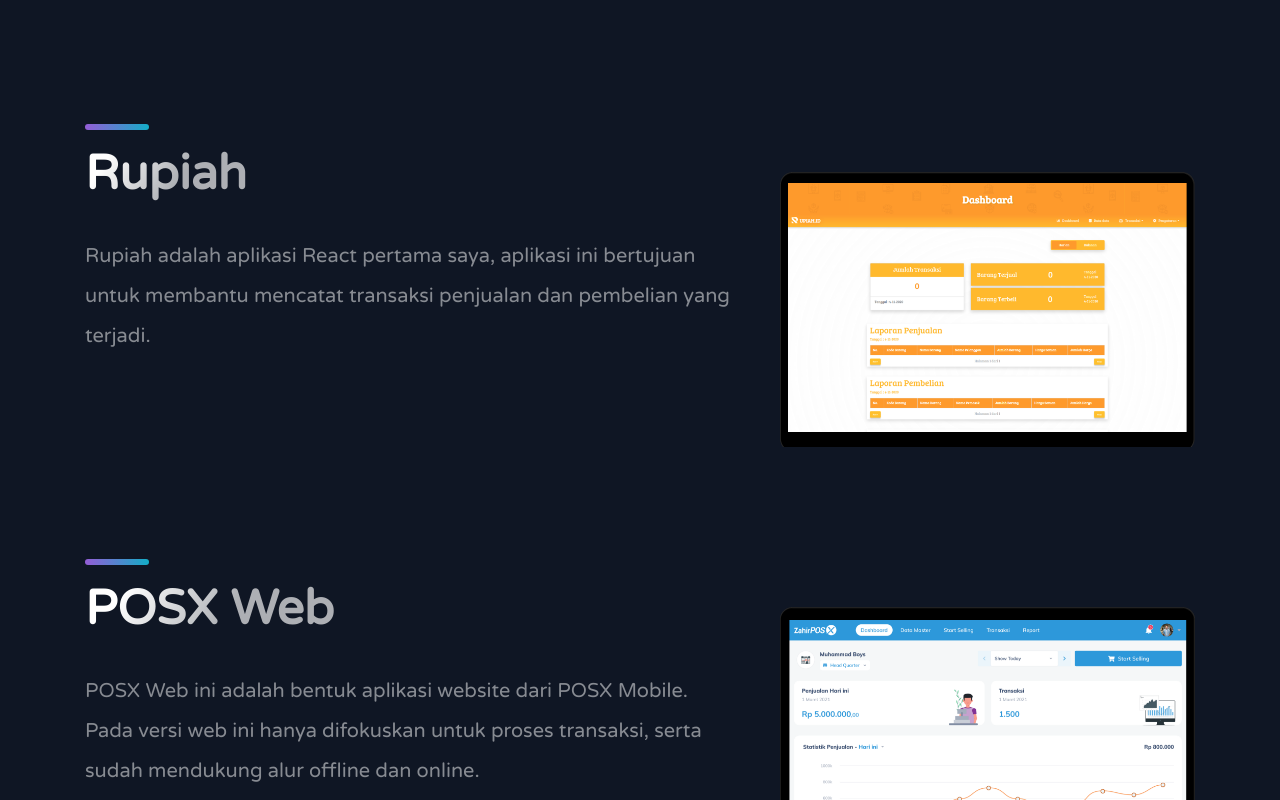
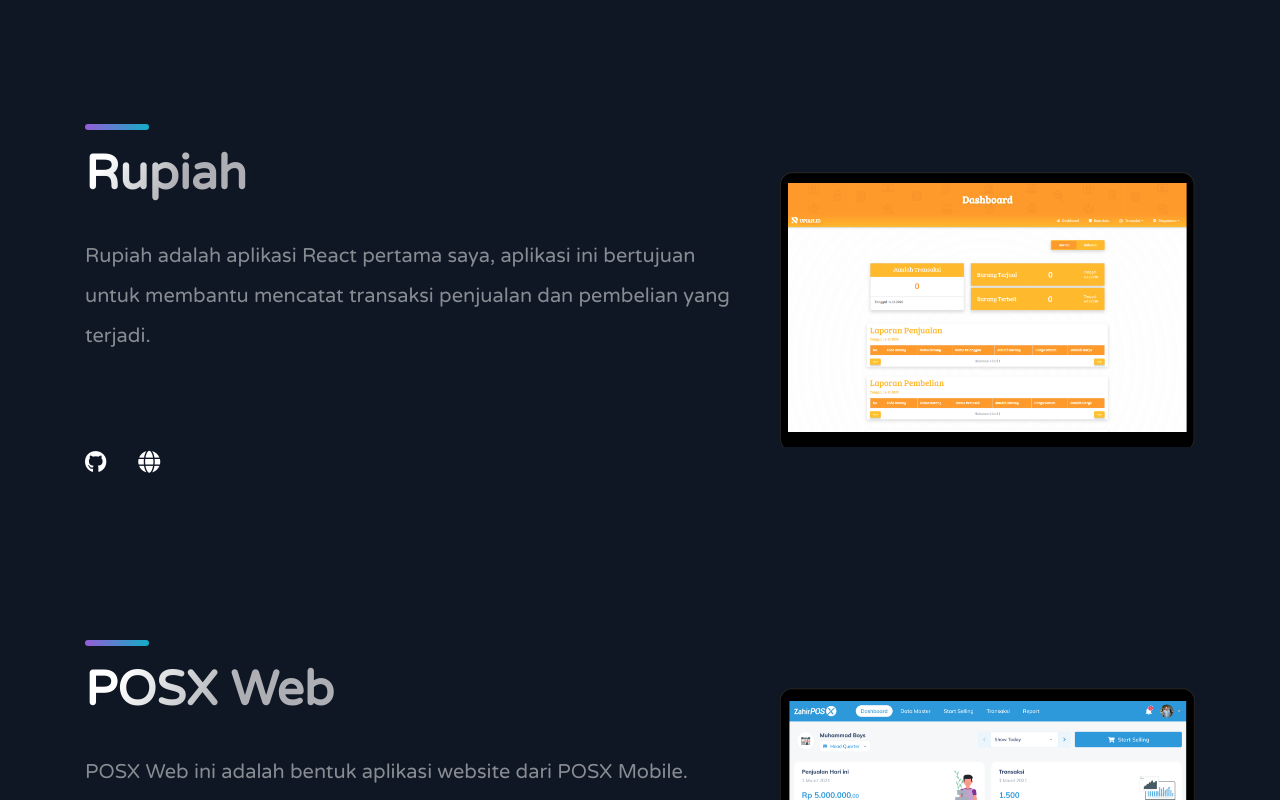
Before and after one commit to luthfiajiw/law-portfolio, a SvelteKit app: page /react in a window 1280 px wide. Shown: the part 500-1300 px from the top of the page. Built offline with nearby package versions, Linux system fonts and the light colour scheme.

Commit message:
link projects

```diff
--- a/src/components/ProjectSection.svelte
+++ b/src/components/ProjectSection.svelte
@@ -6,8 +6,17 @@
   export let name: string
   export let description: string
   export let imgHeight = 400
+  export let googlePlay = ""
+  export let appStore = ""
+  export let github = ""
+  export let browser = ""
+  export let certificate = ""
+  let screenWidth: number
 </script>
 
+<svelte:window bind:innerWidth={screenWidth} />
+
+<section>
   <div class="d-flex justify-content-between mt-5">
     <div>
       <Divider />
@@ -35,6 +44,38 @@
     />
   </div>
 
+  <div class={`d-flex align-items-center ${screenWidth > 768 ? "mb-5" : "mt-3"}`}>
+    {#if googlePlay !== ""}
+      <a href={googlePlay} target="_blank" rel="noopener noreferrer">
+        <i class="fa-brands fa-google-play"/>
+      </a>
+    {/if}
+    {#if appStore !== ""}
+      <a href={appStore} target="_blank" rel="noopener noreferrer">
+        <i class="fa-brands fa-app-store-ios"/>
+      </a>
+    {/if}
+    {#if github !== ""}
+      <a href={github} target="_blank" rel="noopener noreferrer">
+        <i class="fa-brands fa-github"/>
+      </a>
+    {/if}
+    {#if browser !== ""}
+      <a href={browser} target="_blank" rel="noopener noreferrer">
+        <i class="fa-solid fa-globe"></i>
+      </a>
+    {/if}
+    {#if certificate !== ""}
+      <a href={certificate} target="_blank" rel="noopener noreferrer">
+        <i class="fa-solid fa-certificate"></i>
+      </a>
+    {/if}
+    <!-- <span>
+      See Previews
+    </span> -->
+  </div>
+</section>
+
 <style>
   h3 {
     font-size: 48px;
@@ -46,7 +87,16 @@
     padding-top: 58px;
     margin-bottom: 32px;
   }
-
+  a {
+    font-size: 22px;
+    color: #FFFFFF;
+    cursor: pointer;
+    margin-right: 2rem;
+  }
+  a:hover {
+    transition: all 0.3s ease 0s;
+		transform: scale(1.2);
+  }
   .desc {
     max-width: 800px;
     font-size: 20px;
@@ -61,6 +111,11 @@
       padding-top: 0px;
       margin-bottom: 18px;
     }
+    a {
+      font-size: 16px;
+      margin-right: 1.5rem;
+      margin-bottom: 0;
+    }
     .desc {
       font-size: 16px;
       line-height: 24px;
--- a/src/routes/Header.svelte
+++ b/src/routes/Header.svelte
@@ -1,5 +1,3 @@
-<script>
-</script>
 
 <section class="header row align-items-center">
 	<div class="col-6">
@@ -29,7 +27,7 @@
 		font-size: 1.6rem;
 	}
 	.appbar a:hover {
-		transition: all 0.5s ease 0s;
+		transition: all 0.3s ease 0s;
 		transform: scale(1.2);
 	}
 	.header-name {
--- a/src/routes/Hero.svelte
+++ b/src/routes/Hero.svelte
@@ -3,10 +3,10 @@
 	// @ts-ignore
 	import { LottiePlayer } from '@lottiefiles/svelte-lottie-player';
 
-  let screenSize: number
+  let screenWidth: number
 </script>
 
-<svelte:window bind:innerWidth={screenSize} />
+<svelte:window bind:innerWidth={screenWidth} />
 
 <div class="position-relative">
   {#if browser}
@@ -17,7 +17,7 @@
         loop="{true}"
         renderer="svg"
         background="transparent"
-        width={screenSize > 768 ? 1250 : 500}
+        width={screenWidth > 768 ? 1250 : 500}
       />
     </div>
   {/if}
--- a/src/routes/android/+page.svelte
+++ b/src/routes/android/+page.svelte
@@ -23,6 +23,8 @@
     description ="Aplikasi ini merupakan submission akhir dari kursus Belajar Fundamental Aplikasi Android di Dicoding yang berfokus pada networking dan local database.
     Fitur di aplikasi ini antara lain Search User, Detail User, Add User to Favorite."
     showcase={githubShowcase}
+    github="https://github.com/luthfiajiw/submission-github-3-dicoding"
+    certificate="https://www.dicoding.com/certificates/NVP71NL7GPR0"
   />
   <div class="py-3"></div>
   <ProjectSection
@@ -30,6 +32,8 @@
     description="Aplikasi ini merupakan submission akhir dari kursus Belajar Pengembangan Aplikasi Android Intermediate di Dicoding.
     Kursus ini berfokus pada Implementing Maps, Post a Story, Paging, and Testing."
     showcase={storyShowcase}
+    github="https://github.com/luthfiajiw/submission-story-app"
+    certificate="https://www.dicoding.com/certificates/NVP79ONDWZR0"
   />
   <div class="py-4"></div>
 </section>
--- a/src/routes/flutter/+page.svelte
+++ b/src/routes/flutter/+page.svelte
@@ -29,6 +29,8 @@
     ini digunakan di sub aplikasi lainnya."
     logo={zoLogo}
     showcase={zoShowcase}
+    googlePlay="https://play.google.com/store/apps/details?id=com.zahironline&hl=en"
+    appStore="https://apps.apple.com/id/app/zahir-apps/id1504813555?l=id"
   />
   <div class="py-3"></div>
   <ProjectSection
@@ -48,6 +50,8 @@
     Fitur utamanya saat itu adalah karyawan bisa mengisi kehadiran dengan melakukan foto selfie dan mencantumkan lokasi dimana dia berada. Nama aplikasi ini sudah berubah menjadi Zahir HR."
     logo={attendancelogo}
     showcase={attendanceShowcase}
+    googlePlay="https://play.google.com/store/apps/details?id=com.zahir.attendance&hl=en"
+    appStore="https://apps.apple.com/id/app/zahir-hr/id1504841303?l=id"
   />
   <div class="py-4"></div>
 </section>
--- a/src/routes/react/+page.svelte
+++ b/src/routes/react/+page.svelte
@@ -26,6 +26,8 @@
     logo={rupiahLogo}
     showcase={rupiahShowcase}
     imgHeight={275}
+    github="https://github.com/luthfiajiw/rupiah-id"
+    browser="https://rupiah-id.netlify.app/"
   />
   <div class="space"></div>
   <ProjectSection
@@ -35,6 +37,7 @@
     logo={posxLogo}
     showcase={posxShowcase}
     imgHeight={275}
+    browser="https://pos.zahironline.com"
   />
   <div class="py-4"></div>
 </section>
--- a/src/routes/rest-api/+page.svelte
+++ b/src/routes/rest-api/+page.svelte
@@ -25,6 +25,7 @@
     logo={bankbooGreen}
     showcase={bankbooGreen}
     imgHeight={275}
+    github="https://github.com/luthfiajiw/bankboo-api"
   />
   <div class="py-4"></div>
 </section>
```
Lines whose indentation alone changed are shown as unchanged.
